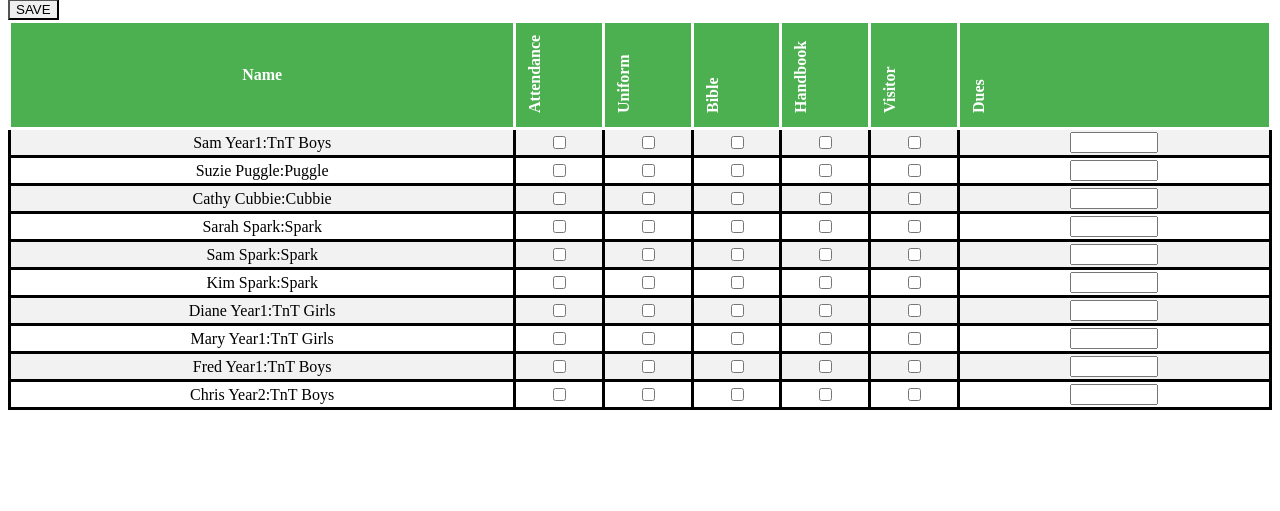
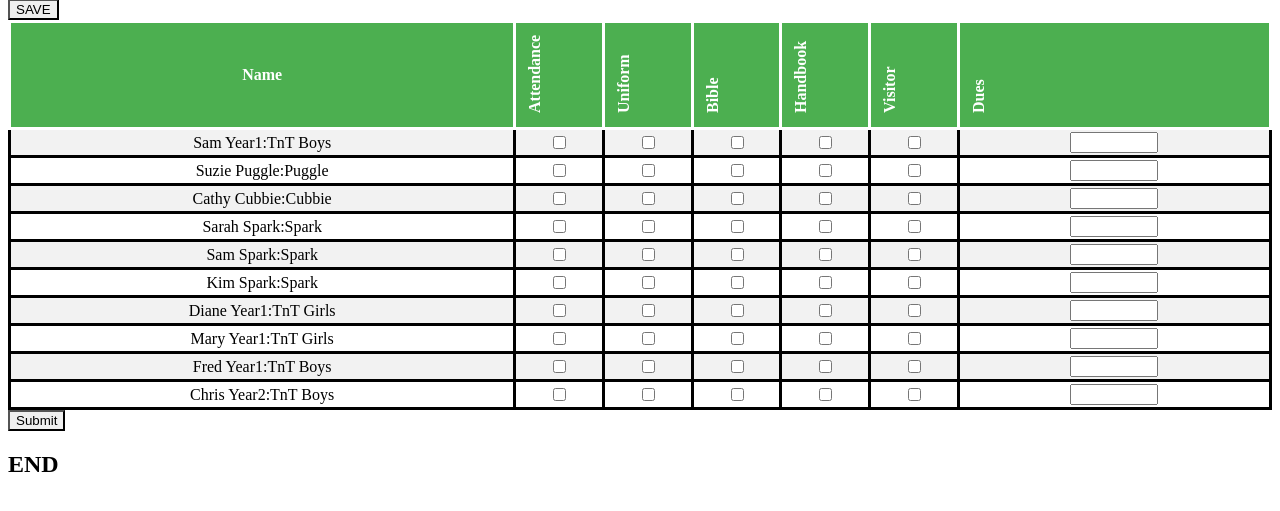
Before and after one commit to slong1t/AwanaRecordKeeping, a Django app: template AwanaRecordKeeping/AwanaRecordKeeping/templates/AwanaRecordKeeping/CheckInTTBoys.html in a window 1280 px wide. Shown: the part 196-707 px from the top of the page. Run offline with Django 3.2, Linux system fonts and the light colour scheme; data comes from the database, SQL or seed files in the repository; tables that the repository leaves empty hold one stand-in row (values such as "Sample post"); the template is opened without the code that fills it: values that come from a table or form of the project are taken from there, most other values are stand-ins (such as "Sample title", 1, 10 or a date in 2020); some libraries are stand-ins or nearby versions.

Commit message:
add form to checkin TTBoys

```diff
--- a/AwanaRecordKeeping/AwanaRecordKeeping/templates/AwanaRecordKeeping/CheckInTTBoys.html
+++ b/AwanaRecordKeeping/AwanaRecordKeeping/templates/AwanaRecordKeeping/CheckInTTBoys.html
@@ -69,6 +69,8 @@
 
 
 		</table>
+		{{ form }}
+		 <input type="submit" value="Submit" />
 		</form>
-
+		<h2>END</>
  {% endblock %}
```
